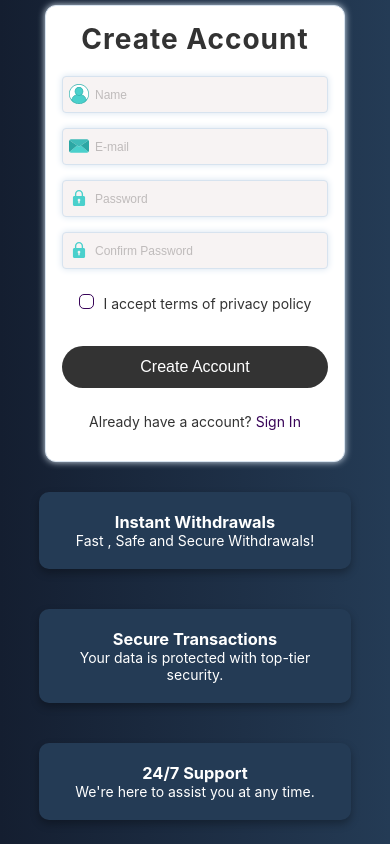
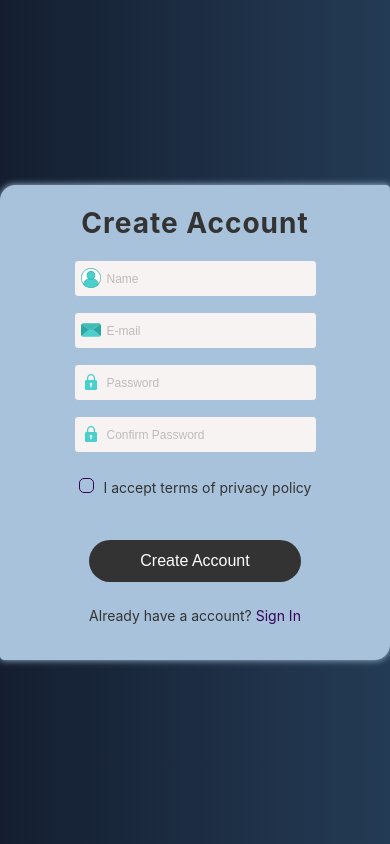
Before and after one commit to ByteBeem/my.play929.com, a React (Create React App) app: page /signup in a window 390 px wide. Built offline with nearby package versions, Linux system fonts and the light colour scheme.

Commit message:
Added new colors and responsive

```diff
--- a/src/components/Login.js
+++ b/src/components/Login.js
@@ -194,7 +194,7 @@ const formStyles = {
   maxWidth: "400px",
   margin: "0 auto",
   padding: "20px",
-  backgroundColor:'#fff',
+  backgroundColor:'#a8c2db',
   borderRadius:'15px 4px 15px'
 };
 
@@ -246,7 +246,7 @@ const linkStyles = {
 };
 
 const linkTextStyles = {
-  color: "#00C6FF",
+  color: "#333",
 };
 
 const horizontalFeaturesContainer = {
--- a/src/components/SignUp.js
+++ b/src/components/SignUp.js
@@ -95,10 +95,10 @@ const SignUp = () => {
         <h1 style={isSmallScreen ? hiddenTitleStyles : titleStyles}>Play929.com</h1>
         <p style={isSmallScreen ? hiddenSloganStyles : sloganStyles}>Play and Win</p>
       </header>
-      <form className={styles.formLogin} onSubmit={submitHandler} autoComplete="off">
+      <form className={styles.formLogin} onSubmit={submitHandler} autoComplete="off" style={formStyles}>
       <h2 style={formTitleStyles}>Create Account</h2>
         <div>
-          <div className={errors.name && touched.name ? styles.unCompleted : !errors.name && touched.name ? styles.completed : undefined}>
+          <div  style={inputGroupStyles} className={errors.name && touched.name ? styles.unCompleted : !errors.name && touched.name ? styles.completed : undefined}>
             <input type="text" name="name" value={data.name} placeholder="Name" onChange={changeHandler} onFocus={focusHandler} autoComplete="off" />
             <img src={userIcon} alt="" />
           </div>
@@ -140,20 +140,7 @@ const SignUp = () => {
         </div>
       </form>
 
-      <div style={isSmallScreen ? verticalFeaturesContainer : horizontalFeaturesContainer}>
-        <div style={featureCard}>
-          <h3>Instant Withdrawals</h3>
-          <p>Fast , Safe and Secure Withdrawals!</p>
-        </div>
-        <div style={featureCard}>
-          <h3>Secure Transactions</h3>
-          <p>Your data is protected with top-tier security.</p>
-        </div>
-        <div style={featureCard}>
-          <h3>24/7 Support</h3>
-          <p>We're here to assist you at any time.</p>
-        </div>
-      </div>
+
       <ToastContainer />
     </div>
   );
@@ -208,7 +195,7 @@ const formStyles = {
   maxWidth: "400px",
   margin: "0 auto",
   padding: "20px",
-  backgroundColor:'#fff',
+  backgroundColor:'#a8c2db',
   borderRadius:'15px 4px 15px'
 };
 
--- a/src/index.css
+++ b/src/index.css
@@ -5,7 +5,7 @@
 }
 :root {
   --main-color: rgb(56, 4, 88);
-  --secondary-color: #d7e3ef;
+  --secondary-color: #a8c2db;
   --box-shadow: 0 0 7px 0 var(--secondary-color);
   --main-color-hover: #52b1ae;
 }
```
